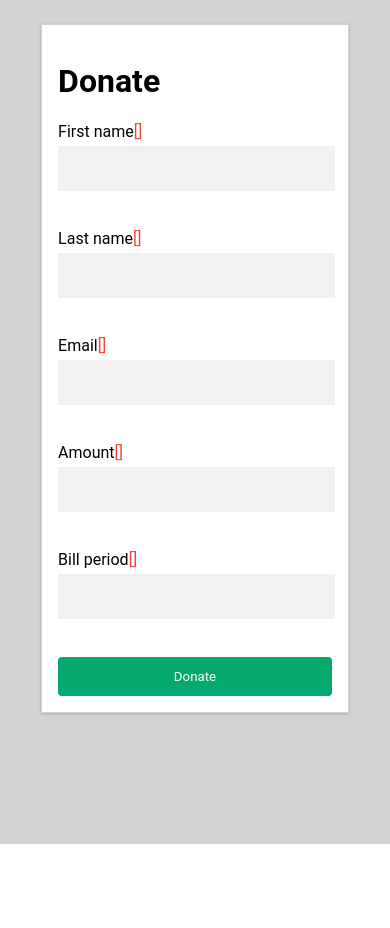
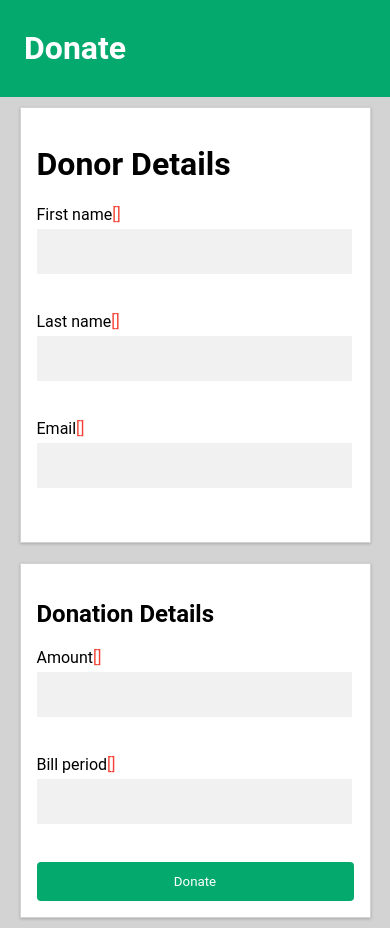
Before and after one commit to jkyalo-go/pesapal-demo, a Django app: template templates/webapp/home.html in a window 390 px wide. Before the commit the page ends 844 px from the top, so only its background shows below. Run offline with Django 3.2, Linux system fonts and the light colour scheme; the template is opened without the code that fills it, so the values that code supplies are empty, except form fields; tables that the repository leaves empty hold one stand-in row (values such as "Sample post"); form fields are guessed from the names that the template uses; some libraries are stand-ins or nearby versions.

Commit message:
no-comment

```diff
--- a/templates/webapp/home.html
+++ b/templates/webapp/home.html
@@ -9,11 +9,14 @@
     <script src="{% static 'webapp/js/home.js' %}"></script>
 </head>
 <body>
+<div class="topnav">
+    <h1>Donate</h1>
+</div>
 <div class="upper-container">
-    <div class="container" style="margin: auto">
-        <h1>Donate</h1>
+    <div class="container">
+        <h1>Donor Details</h1>
         <p class="donor-form-error">{{ donor_form.non_field_errors }}</p>
-        <form name="donor-form" action="/" method="post" enctype="multipart/form-data">
+        <form id="donor-form" action="/" method="post" enctype="multipart/form-data">
             {% csrf_token %}
             <p>
                 <label for="id_first_name">{{donor_form.first_name.label}}<span class="donor-form-error">{{ donor_form.first_name.errors }}</span></label>
@@ -27,6 +30,25 @@
                 <label for="id_email">{{donor_form.email.label}}<span class="donor-form-error">{{ donor_form.email.errors }}</span></label>
                 {{donor_form.email}}
             </p>
+        </form>
+    </div>
+    <div class="donation-container">
+    <div class="container hidden inner-container" id="monthly-billing-container">
+    <h2>Billing Monthly</h2>
+        <p>
+            <label for="id_next_billing_date_monthly">{{donor_form.next_billing_date_monthly.label}}<span class="donor-form-error">{{ donor_form.next_billing_date_monthly.errors }}</span></label>
+            {{donor_form.next_billing_date_monthly}}
+        </p>
+    </div>
+    <div class="container hidden inner-container" id="annual-billing-container">
+    <h2>Billing Annual</h2>
+        <p>
+            <label for="id_next_billing_date_annual">{{donor_form.next_billing_date_annual.label}}<span class="donor-form-error">{{ donor_form.next_billing_date_annual.errors }}</span></label>
+            {{donor_form.next_billing_date_annual}}
+        </p>
+    </div>
+    <div class="container inner-container" id="donation details">
+    <h2>Donation Details</h2>
             <p>
                 <label for="id_amount">{{donor_form.amount.label}}<span class="donor-form-error">{{ donor_form.amount.errors }}</span></label>
                 {{donor_form.amount}}
@@ -35,23 +57,8 @@
                 <label for="id_bill_period">{{donor_form.bill_period.label}}<span class="donor-form-error">{{ donor_form.bill_period.errors }}</span></label>
                 {{donor_form.bill_period}}
             </p>
-
-            <input type="submit" value="Donate">
-        </form>
+        <input form="donor-form" type="submit" value="Donate">
     </div>
-    <div class="container hidden" id="monthly-billing-container">
-    <h2>Billing Monthly</h2>
-        <p>
-            <label for="id_next_billing_date_monthly">{{donor_form.next_billing_date_monthly.label}}<span class="donor-form-error">{{ donor_form.next_billing_date_monthly.errors }}</span></label>
-            {{donor_form.next_billing_date_monthly}}
-        </p>
-    </div>
-    <div class="container hidden" id="annual-billing-container">
-    <h2>Billing Annual</h2>
-        <p>
-            <label for="id_next_billing_date_annual">{{donor_form.next_billing_date_annual.label}}<span class="donor-form-error">{{ donor_form.next_billing_date_annual.errors }}</span></label>
-            {{donor_form.next_billing_date_annual}}
-        </p>
     </div>
 </div>
 </body>
--- a/webapp/admin.py
+++ b/webapp/admin.py
@@ -5,3 +5,4 @@ from webapp import models
 admin.site.register(models.PesaPalCredentials)
 admin.site.register(models.UserContributionConf)
 admin.site.register(models.PesaPalOrder)
+admin.site.register(models.EmailService)
--- a/webapp/apps.py
+++ b/webapp/apps.py
@@ -1,6 +1,12 @@
+import os
 from django.apps import AppConfig
 
 
 class WebappConfig(AppConfig):
     default_auto_field = 'django.db.models.BigAutoField'
     name = 'webapp'
+
+    def ready(self):
+        from webapp.views import schedule_send_mail
+        if os.environ.get('RUN_MAIN', None) != 'true':
+            schedule_send_mail()
--- a/webapp/static/webapp/css/home.css
+++ b/webapp/static/webapp/css/home.css
@@ -1,8 +1,8 @@
 body {
   background-color: lightgray;
-  padding: 16px;
+  margin: 0;
+  padding: 0;
   font-family: Roboto,RobotoDraft,Helvetica,Arial,sans-serif;
-  height: 100%;
 }
 .upper-container {
   background-color: inherit;
@@ -20,7 +20,7 @@ body {
   border: 1px solid lightgray;
   box-shadow: 0 1px 3px 0 rgba(0 0 0 /20%);
   font-family: inherit;
-  margin: auto 10px 10px 10px;
+  margin: 10px auto 10px auto;
   height: fit-content;
 }
 input[type=submit] {
@@ -49,19 +49,35 @@ input[type=text]:focus, input[type=email]:focus, input[type=number]:focus, selec
   outline: none;
 }
 
+.donation-container {
+  margin: 0 auto 0 auto;
+  width: 30%;
+  display: flex;
+  flex-direction: column;
+}
+
+
 /* Responsive layout - when the screen is less than 600px wide, make the two columns stack on top of each other instead of next to each other */
 @media screen and (max-width: 1125px) {
   .container {
-    margin: 10px auto;
+    margin: 10px auto 10px auto;
     width: 40%;
-}
+  }
+
+  .donation-container {
+  width: 40%;
+  }
 }
 
 @media screen and (max-width: 850px) {
   .container {
-    margin: auto;
+    margin: 10px auto 10px auto;
     width: 60%;
-}
+  }
+
+  .donation-container {
+  width: 60%;
+  }
 }
 
 @media screen and (max-width: 600px) {
@@ -69,10 +85,15 @@ input[type=text]:focus, input[type=email]:focus, input[type=number]:focus, selec
     width: 100%;
     margin-top: 0;
   }
+
   .container {
-    margin: auto;
+    margin: 10px auto;
     width: 90%;
-}
+  }
+
+  .donation-container {
+  width: 90%;
+  }
 }
 
 tr:first-child, tr:nth-child(2), #id_next_billing_date_annual_year, #id_next_billing_date_monthly_year,
@@ -92,3 +113,17 @@ ul li {
 .donor-form-error {
   color: #f44336;
 }
+
+.inner-container  {
+  width: 100%;
+}
+
+.topnav {
+  overflow: hidden;
+  padding: 8px 24px;
+  background-color: #04AA6D;
+  color: white;
+}
+
+form {
+}
--- a/webapp/urls.py
+++ b/webapp/urls.py
@@ -20,5 +20,5 @@ from webapp import views
 
 urlpatterns = [
     path('', views.home_view, name='home'),
-    path('order/success/<str:reference>/', views.donation_complete, name='donated')
+    path('order/success/<str:order_reference_id>/', views.donation_complete, name='donated')
 ] + static(settings.STATIC_URL, document_root=settings.STATIC_ROOT)
```
Also changed, not shown: templates/webapp/email_template.html (added, +17 -0 lines), webapp/forms.py (+6 -4 lines), webapp/models.py (+5 -8 lines), webapp/views.py (+148 -35 lines), db.sqlite3 (added), webapp/migrations/0009_auto_20210726_0246.py (added), webapp/migrations/0010_auto_20210726_0251.py (added), webapp/migrations/0011_auto_20210726_0737.py (added).
